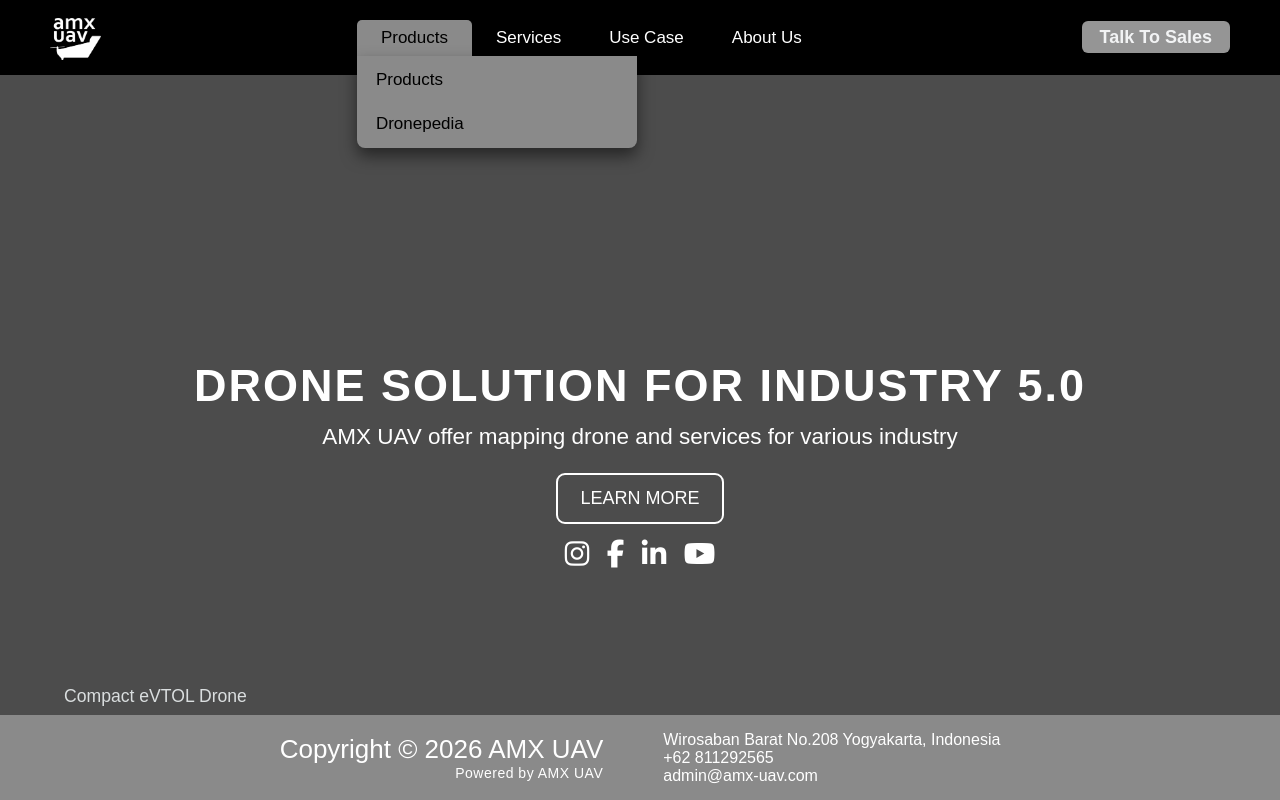
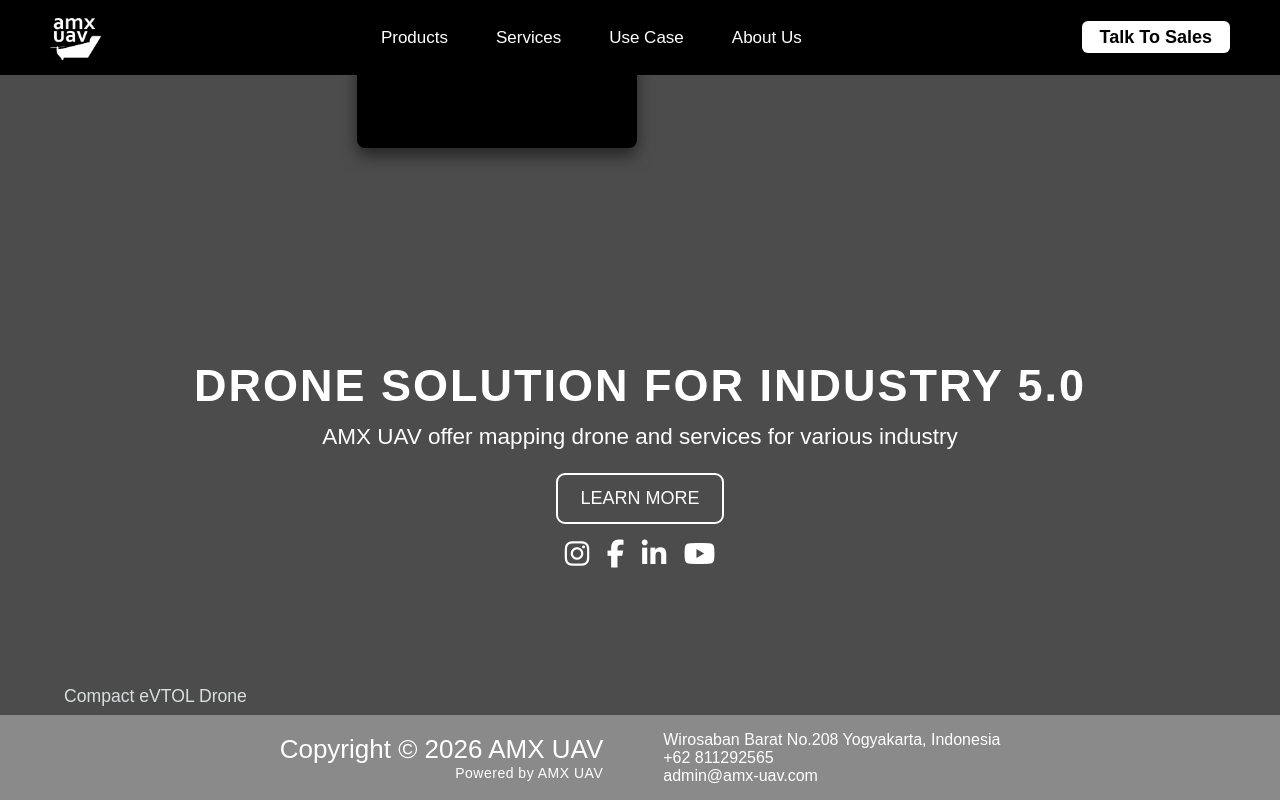
Before and after one commit to nasgmr/website-amx-next, a Next.js app: page / in a window 1280 px wide. In both pictures the pointer is over the link "Products". Shown: the top 800 px of the page. Built offline with nearby package versions, Linux system fonts and the light colour scheme; a web font is replaced by a local one.

Commit message:
fix: navbar color

```diff
--- a/src/css/style.css
+++ b/src/css/style.css
@@ -75,8 +75,8 @@ body {
 }
 
 .nav-links a:hover {
-  background-color: #8A8A8A;
-  color: #000000;
+  background-color: #000000;
+  color: #FFFFFF;
 }
 
 .navbar img {
@@ -90,7 +90,7 @@ body {
 .dropdown-content {
   display: none;
   position: absolute;
-  background-color: #8A8A8A;
+  background-color: #000000;
   min-width: 280px;
   top: 100%;
   left: 0;
@@ -122,8 +122,8 @@ body {
 }
 
 .dropdown:hover .dropbtn {
-  background-color: #8A8A8A;
-  color: #000000;
+  background-color: #000000;
+  color: #FFFFFF;
   border-bottom-left-radius: 0;
   border-bottom-right-radius: 0;
 }
@@ -131,8 +131,8 @@ body {
 .btn-sales {
   font-size: 18px;
   font-weight: bold;
-  background-color: #959595;
-  color: #F2F3F4;
+  background-color: #FFFFFF;
+  color: #000000;
   text-decoration: none;
   padding: 6px 18px;
   border-radius: 6px;
@@ -143,8 +143,8 @@ body {
 }
 
 .btn-sales:hover {
-  background-color: #DADEDF;
-  color: #000000;
+  background-color: #000000;
+  color: #FFFFFF;
   transform: scale(1.05);
 }
 
```
